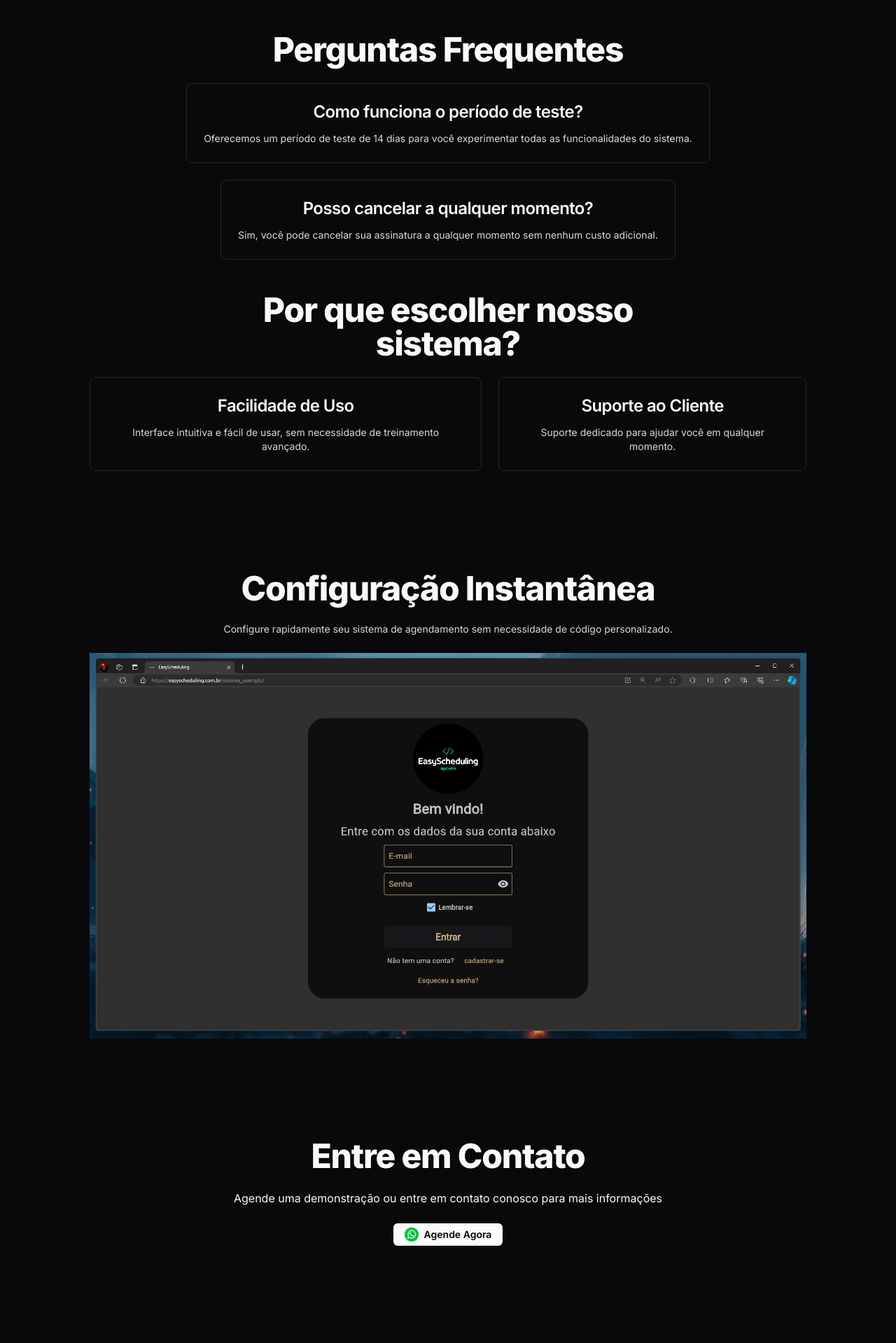
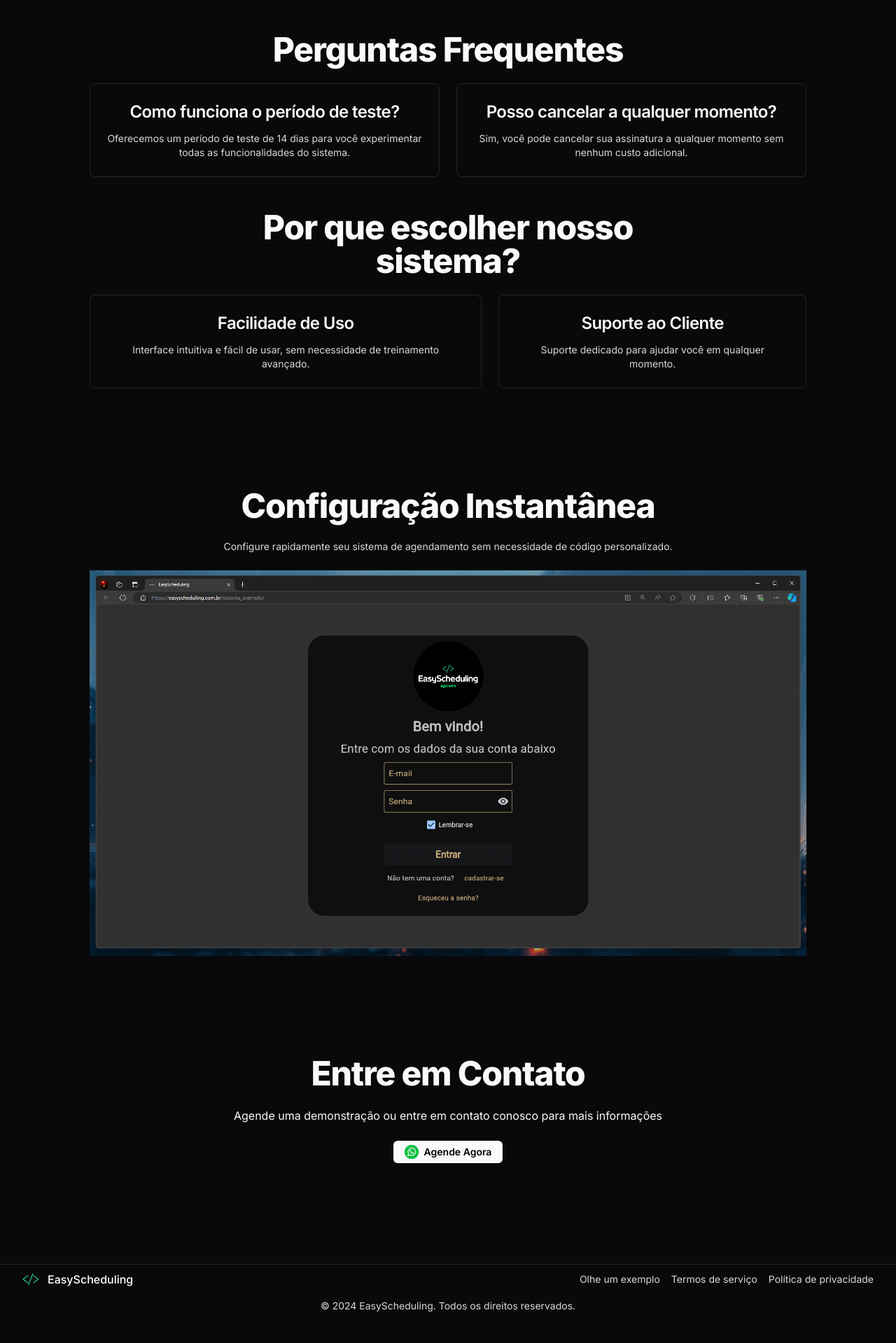
Before and after one commit to Mateusmont-1/landing-page-easyscheduling, a Next.js app: page / in a window 1280 px wide. Shown: the part 2761-4680 px from the top of the page at 70% size. After the commit the page ends 4647 px from the top, so only its background shows below. Built offline with nearby package versions, Linux system fonts and the light colour scheme.

Commit message:
Alteração

```diff
--- a/src/app/page.tsx
+++ b/src/app/page.tsx
@@ -184,14 +184,14 @@ export default function Home() {
         <Typography className="max-w-2xl" variant="h1">
           Perguntas Frequentes
         </Typography>
-        <div className="flex flex-col md:fFlex-row gap-6 items-center">
-          <div className="flex flex-col gap-3 items-center p-6 border rounded-lg">
+        <div className="flex flex-col md:flex-row gap-6 items-center w-full">
+          <div className="flex flex-col gap-3 items-center p-6 border rounded-lg w-full md:w-1/2">
             <Typography variant="h3">Como funciona o período de teste?</Typography>
             <Typography variant="p">
               Oferecemos um período de teste de 14 dias para você experimentar todas as funcionalidades do sistema.
             </Typography>
           </div>
-          <div className="flex flex-col gap-3 items-center p-6 border rounded-lg">
+          <div className="flex flex-col gap-3 items-center p-6 border rounded-lg w-full md:w-1/2">
             <Typography variant="h3">Posso cancelar a qualquer momento?</Typography>
             <Typography variant="p">
               Sim, você pode cancelar sua assinatura a qualquer momento sem nenhum custo adicional.
--- a/src/components/common/footer.tsx
+++ b/src/components/common/footer.tsx
@@ -4,7 +4,7 @@ import Typography from '@components/ui/typography'
 
 export function Footer() {
   return (
-    <footer className="flex h-12 items-center justify-center w-full border-t">
+    <footer className="flex flex-col h-20 items-center justify-center w-full border-t">
       <div className="w-full max-w-[1280px] md:px-8 px-4 flex place-content-center">
         <div className="gap-x-11 md:flex flex-1 hidden">
           <Link
@@ -45,6 +45,11 @@ export function Footer() {
           </Link>
         </div>
       </div>
+      <div className="w-full text-center mt-4">
+        <Typography variant="p">
+          &copy; 2024 EasyScheduling. Todos os direitos reservados.
+        </Typography>
+      </div>
     </footer>
   )
 }
```
